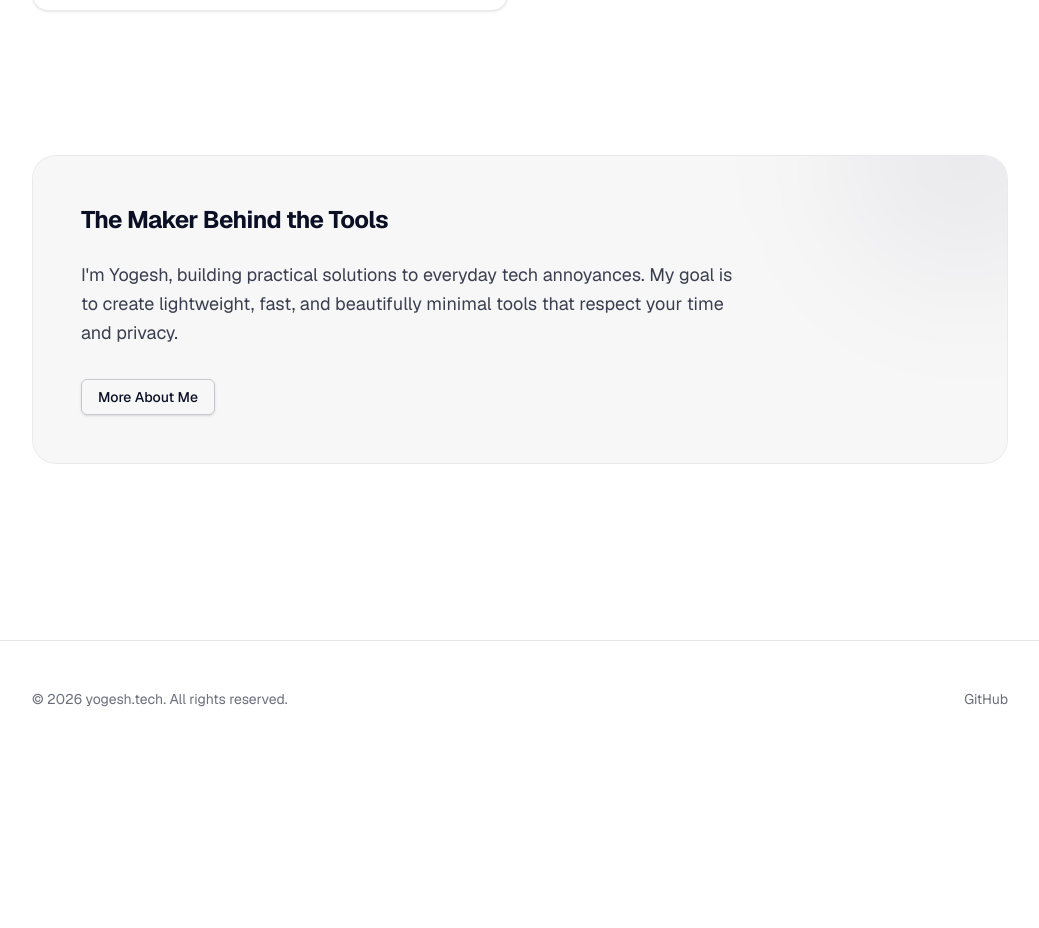
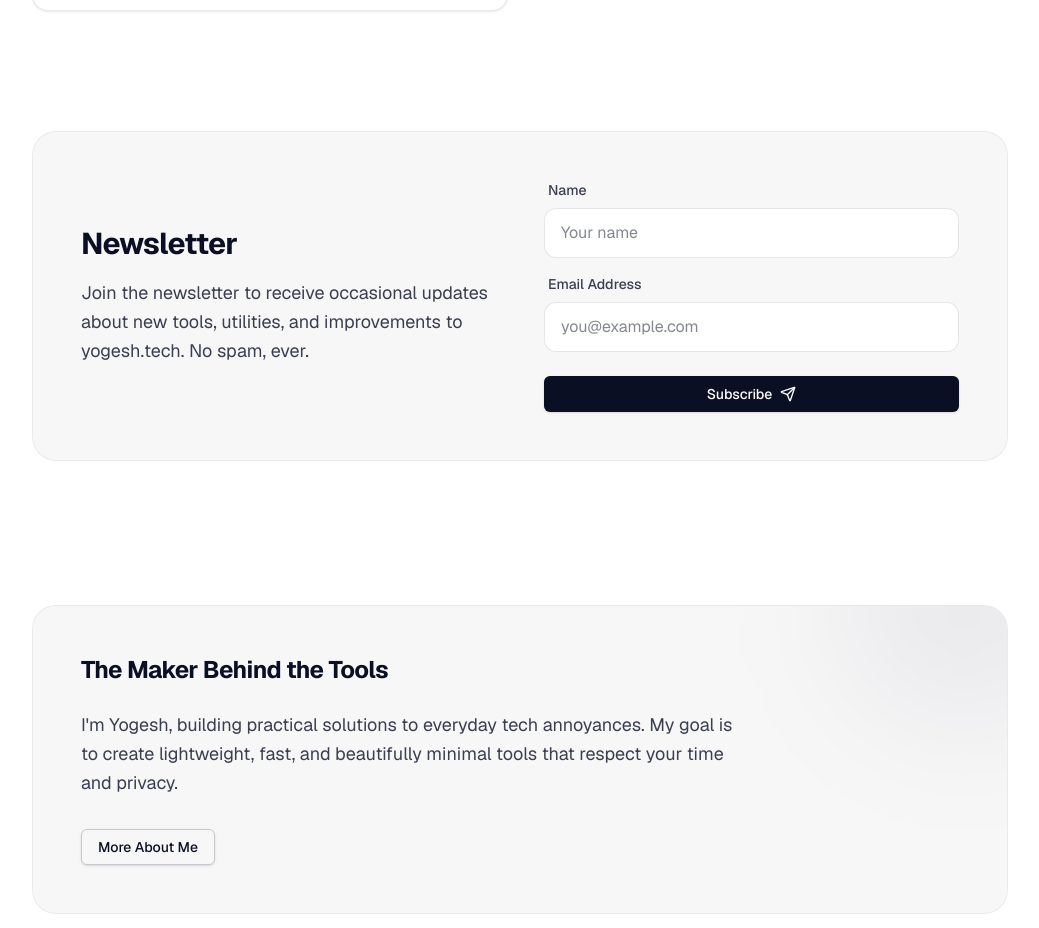
Before and after one commit to yogesh99/yogesh-tech, a Next.js app: page / in a window 1280 px wide. Shown: the part 1208-2136 px from the top of the page, without its empty margins (120-1159 px from the left). Before the commit the page ends 1965 px from the top, so only its background shows below. Built offline with nearby package versions, Linux system fonts and the light colour scheme.

Commit message:
Newsletter implemented.
Newsletter implemented.

```diff
--- /dev/null
+++ b/src/app/actions/subscribe.ts
@@ -0,0 +1,51 @@
+"use server";
+
+export async function subscribeAction(formData: FormData) {
+  const name = formData.get("name")?.toString();
+  const email = formData.get("email")?.toString();
+
+  if (!name || name.trim() === "") {
+    return { error: "First name is required." };
+  }
+
+  if (!email || email.trim() === "") {
+    return { error: "Email address is required." };
+  }
+
+  // Basic email validation regex
+  const emailRegex = /^[^\s@]+@[^\s@]+\.[^\s@]+$/;
+  if (!emailRegex.test(email)) {
+    return { error: "Invalid email format." };
+  }
+
+  // Send data to Google Sheets Webhook
+  const webhookUrl = process.env.GOOGLE_SHEETS_WEBHOOK_URL;
+
+  if (!webhookUrl) {
+    console.error("[Newsletter] Webhook URL not configured");
+    return { error: "Newsletter service is temporarily unavailable." };
+  }
+
+  try {
+    const response = await fetch(webhookUrl, {
+      method: 'POST',
+      headers: {
+        'Content-Type': 'application/json',
+      },
+      body: JSON.stringify({ name, email }),
+    });
+
+    const result = await response.json();
+
+    if (result.error) {
+       console.error("[Newsletter] Webhook returned error:", result.error);
+       return { error: "Failed to subscribe. Please try again later." };
+    }
+
+    console.log(`[Newsletter] Successfully saved subscriber: ${name} (${email})`);
+    return { success: true };
+  } catch (err) {
+    console.error("[Newsletter] Fetch error:", err);
+    return { error: "Failed to connect to the subscription service." };
+  }
+}
--- a/src/app/page.tsx
+++ b/src/app/page.tsx
@@ -1,6 +1,7 @@
 import Link from "next/link";
 import { Button } from "@/components/Button";
 import ToolCard from "@/components/ToolCard";
+import NewsletterSignup from "@/components/NewsletterSignup";
 import { tools } from "@/data/tools";
 import { ArrowRight } from "lucide-react";
 
@@ -65,6 +66,9 @@ export default function Home() {
         </section>
       )}
 
+      {/* Newsletter */}
+      <NewsletterSignup />
+
       {/* About Preview */}
       <section className="p-8 md:p-12 rounded-3xl bg-foreground/[0.03] border border-foreground/5 mt-12 relative overflow-hidden">
         <div className="absolute top-0 right-0 w-64 h-64 bg-foreground/[0.05] rounded-full blur-3xl -translate-y-1/2 translate-x-1/3"></div>
--- /dev/null
+++ b/src/components/NewsletterSignup.tsx
@@ -0,0 +1,97 @@
+"use client";
+
+import { useState } from "react";
+import { subscribeAction } from "@/app/actions/subscribe";
+import { Button } from "@/components/Button";
+import { Send, CheckCircle2 } from "lucide-react";
+
+export default function NewsletterSignup() {
+  const [status, setStatus] = useState<"idle" | "loading" | "success" | "error">("idle");
+  const [errorMessage, setErrorMessage] = useState("");
+
+  async function handleSubmit(formData: FormData) {
+    setStatus("loading");
+    setErrorMessage("");
+
+    const result = await subscribeAction(formData);
+
+    if (result?.error) {
+      setStatus("error");
+      setErrorMessage(result.error);
+    } else {
+      setStatus("success");
+    }
+  }
+
+  if (status === "success") {
+    return (
+      <section className="bg-foreground/[0.03] border border-foreground/5 rounded-3xl p-8 md:p-12 text-center flex flex-col items-center justify-center gap-4 mt-6">
+        <CheckCircle2 className="h-12 w-12 text-green-500 mb-2" />
+        <h3 className="text-2xl font-bold tracking-tight font-sans">You're subscribed!</h3>
+        <p className="text-foreground/80">
+          Thanks for joining. We'll be in touch occasionally with new updates.
+        </p>
+      </section>
+    );
+  }
+
+  return (
+    <section className="bg-foreground/[0.03] border border-foreground/5 rounded-3xl p-8 md:p-12 relative overflow-hidden mt-6">
+      <div className="relative z-10 flex flex-col md:flex-row gap-12 items-center">
+        <div className="flex-1 flex flex-col gap-4">
+          <h2 className="text-2xl md:text-3xl font-bold tracking-tight font-sans">
+            Newsletter
+          </h2>
+          <p className="text-lg text-foreground/80 leading-relaxed max-w-md">
+            Join the newsletter to receive occasional updates about new tools, utilities, and improvements to yogesh.tech. No spam, ever.
+          </p>
+        </div>
+
+        <form action={handleSubmit} className="flex-1 w-full flex flex-col gap-4">
+          <div className="flex flex-col gap-2">
+            <label htmlFor="name" className="text-sm font-medium text-foreground/80 ml-1">
+              Name
+            </label>
+            <input
+              type="text"
+              id="name"
+              name="name"
+              required
+              disabled={status === "loading"}
+              placeholder="Your name"
+              className="w-full px-4 py-3 rounded-xl border border-foreground/10 bg-background focus:outline-none focus:ring-2 focus:ring-foreground/20 transition-all disabled:opacity-50 text-foreground"
+            />
+          </div>
+
+          <div className="flex flex-col gap-2">
+            <label htmlFor="email" className="text-sm font-medium text-foreground/80 ml-1">
+              Email Address
+            </label>
+            <input
+              type="email"
+              id="email"
+              name="email"
+              required
+              disabled={status === "loading"}
+              placeholder="you@example.com"
+              className="w-full px-4 py-3 rounded-xl border border-foreground/10 bg-background focus:outline-none focus:ring-2 focus:ring-foreground/20 transition-all disabled:opacity-50 text-foreground"
+            />
+          </div>
+
+          {status === "error" && (
+            <p className="text-red-500 text-sm mt-1">{errorMessage}</p>
+          )}
+
+          <Button
+            type="submit"
+            disabled={status === "loading"}
+            className="w-full justify-center mt-2 group"
+          >
+            {status === "loading" ? "Subscribing..." : "Subscribe"}
+            {status !== "loading" && <Send className="ml-2 h-4 w-4 group-hover:translate-x-1 group-hover:-translate-y-1 transition-transform" />}
+          </Button>
+        </form>
+      </div>
+    </section>
+  );
+}
```
